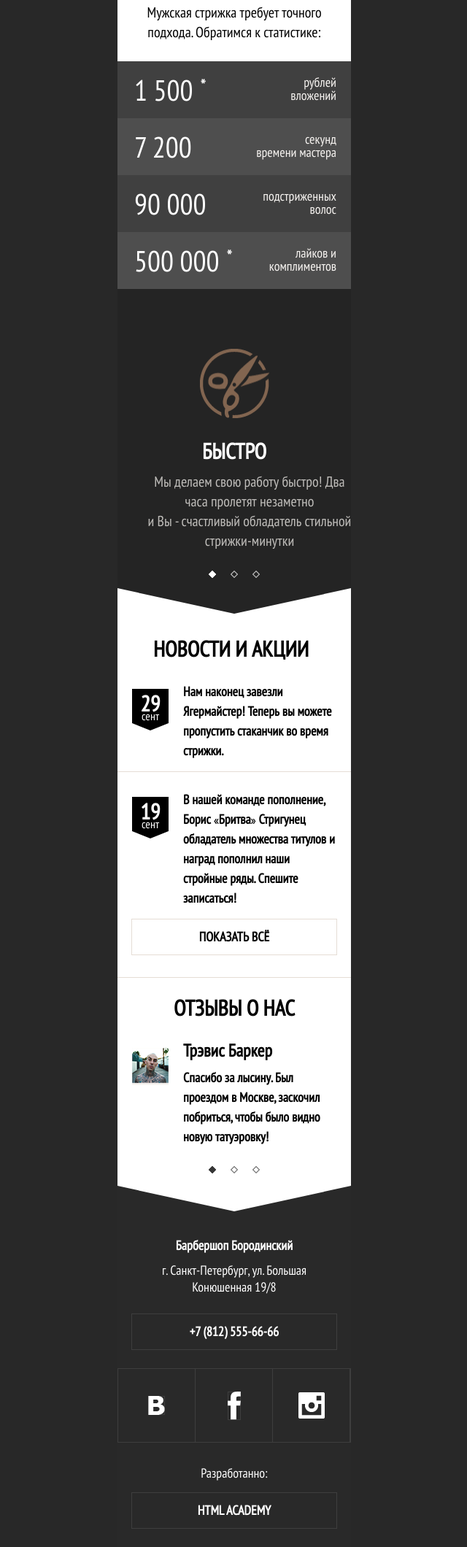
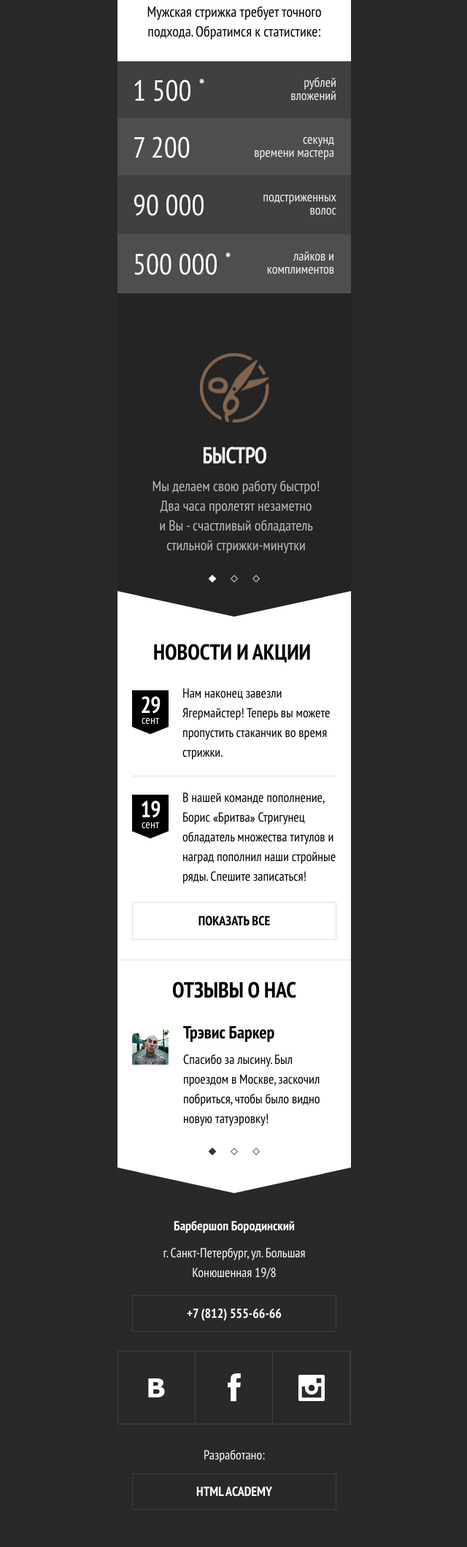
Before and after one commit to RomaNovo/barbershopTestProject, a website: page app/index.html in a window 1280 px wide. Shown: the part 234-2354 px from the top of the page at 73% size, without its empty margins (319-959 px from the left). After the commit the page ends 2328 px from the top, so only its background shows below. Drawn offline with Linux system fonts and the light colour scheme.

Commit message:
mobile-first

```diff
--- a/app/index.html
+++ b/app/index.html
@@ -28,6 +28,7 @@
 			</div>
 			<div class="header__statistics">
 				<div class="statistics">
+					<div class="statictics__inf">
 						<h1 class="statistics__title">
 							Cтрижка у нас это выгодно!
 						</h1>
@@ -35,36 +36,38 @@
 							Мужская стрижка требует точного подхода. Обратимся к статистике:
 						</p>
 					</div>
+
 					<div class="statistics__information">
 						<div class="information">
-						<div class="information__number information__number_iconed">
+							<div class="information__number 	information__number_iconed">
 								1 500
 							</div>
-						<div class="information__text">рублей<br> вложений</div>
+							<div class="information__text">рублей<br> 	вложений</div>
 						</div>
 						<div class="information">
 							<div class="information__number">
 								7 200
 							</div>
 							<div class="information__text">
-							секунд<br> времени мастера
+								<span class="information__span">секунд<br>	времени мастера</span>
 							</div>
 						</div>
-					<div class="information">
+						<div class="information information_mod">
 							<div class="information__number">
 								90 000
 							</div>
 							<div class="information__text">
-							подстриженных<br> волос
+								подстриженных волос
 							</div>
 						</div>
-					<div class="information">
+						<div class="information information_mod">
 							<div class="information__number
 							information__number_iconed">
 								500 000
 							</div>
 							<div class="information__text">
-							лайков и<br> комплиментов
+								<span class="information__span">лайков и 	комплиментов</span>
+							</div>
 						</div>
 					</div>
 				</div>
@@ -136,7 +139,7 @@
 					</h2>
 					<div class="news__button">
 						<div class="button">
-							<a href="" class="button__link">		Показать всё
+							<a href="" class="button__link">		Показать всe
 							</a>
 						</div>
 					</div>
@@ -242,13 +245,13 @@
 								<div class="icon">
 									<ul class="icon__list">
 										<li class="icon__item">
-											<img src="img/social_vk.png" alt="" class="icon__pic">
+											<img src="img/social-icon/vk.png" alt="" class="icon__pic">
 										</li>
 										<li class="icon__item">
-											<img src="img/social_f.png" alt="" class="icon__pic">
+											<img src="img/social-icon/fb.png" alt="" class="icon__pic">
 										</li>
 										<li class="icon__item">
-											<img src="img/social_t.png" alt="" class="icon__pic">
+											<img src="img/social-icon/inst.png" alt="" class="icon__pic">
 										</li>
 									</ul>
 								</div>
@@ -257,7 +260,7 @@
 						<div class="contact__author">
 							<div class="author">
 								<p class="author__text">
-									Разработанно:
+									Разработано:
 								</p>
 								<div class="author__name">
 									html academy
@@ -269,12 +272,6 @@
 			</div>
 		</div>
 	</footer>
-
-
-
-
-
-
 </div>
 </body>
 </html>
--- a/app/sass/style.scss
+++ b/app/sass/style.scss
@@ -15,55 +15,36 @@ $white: #fff;
 	src: url(../fonts/PTSansNarrow.woff);
 }
 
-.margin {
-	font-size: 30px;
-	font-family: 'PTSansNarrowBold';
-	line-height: auto;
-
-	span {
-	font-size: 30px;
-	color: #fff;
-	font-family: 'PTSansNarrowBold';
-	display: inline-block;
+* {
+	box-sizing: border-box;
 }
-
-	span:nth-child(2n+1) {
-		background-color: green;
-	}
-
-	span:nth-child(2n+2) {
-		background-color: orange;
-	}
-}
-
-
 
 body {
 	margin: 0;
 	padding: 0;
 	background-color: #282828;
 }
-/*
-* {
-	box-sizing: border-box;
-}
- */
+
+
+
 .container {
 	width: 320px;
 	margin: 0 auto;
 }
 
-.header__logo {
+.header {
+
+	&__logo {
 		padding: 30px 0px 25px 50px;
 
 		.logo {
-		background-image: url('../img/logo-mobile.png');
 			width: 226px;
 			height: 30px;
+			background-image: url('../img/logo-mobile.png');
 		}
 	}
 
-.header__nav {
+	&__nav {
 
 		.nav {
 			position: relative;
@@ -74,7 +55,7 @@ body {
 				position: absolute;
 				top: 0;
 				right: 0;
-			background: url(../img/nav__icon-mobile.png)  no-repeat 35px 20px  #6a4d38;
+				background: url(../img/nav__icon-mobile.png)  no-repeat 35px 	20px  #6a4d38;
 				background-position: center;
 			}
 
@@ -92,59 +73,63 @@ body {
 				color: #fff;
 				text-transform: uppercase;
 
-			&:nth-child(n+2){
+				&:nth-child(n+2) {
 					display: none;
 				}
 			}
 		}
 	}
 
-.header__statistics {
+	&__statistics {
 		background-color: $white;
 
 		.statistics {
-		padding: 28px 20px 26px;
+			padding: 27px 0 0;
 
 			&__title {
 				margin: 0 0 15px 0;
+				padding: 0 50px 0 48px;
 				font: 900 30px/30px 'PTSansNarrowBold';
 				text-transform: uppercase;
-			padding-left: 48px;
 				text-align: center;
-			padding-right: 50px;
-
 			}
 
 			&__text {
+				margin: 0 20px;
+				padding: 0 0 27px;
 				font: 20px/27px 'PTSansNarrow';
-			margin: 0;
-			padding: 0;
 				text-align: center;
-
 			}
 
 			&__information {
 
 				.information {
+					padding: 0 20px;
 					display: flex;
 					justify-content: space-between;
 					background-color: #404040;
-				padding: 0 20px;
 
-				&:nth-child(2n + 2) {
+					&_mod {
+						padding-top: 1px;
+						padding-bottom: 2px;
+					}
+
+					&__span {
+						padding-right: 3px;
+						display: block;
+					}
+
+					&:nth-child(even) {
 						background-color: #4e4e4e;
 					}
 
 					&__number {
-					padding-top: 13px;
-					padding-bottom: 13px;
-					padding-left: 3px;
+						position: relative;
+						padding: 13px 0px 13px 1px;
 						font:  40px 'PTSansNarrow';
 						color: #fff;
-					position: relative;
 
 						&_iconed:after {
-
 							content: url(../img/number_star.png);
 							position: absolute;
 							width: 7px;
@@ -156,9 +141,11 @@ body {
 
 					&__text {
 						margin-top: 20px;
+						width: 115px;
 						color: #f7f4f1;
 						font: 18px/18px 'PT Sans Narrow';
 						text-align: end;
+					}
 				}
 			}
 		}
@@ -170,8 +157,8 @@ body {
 }
 
 .slaider {
+	position: relative;
 	background-color: #242424;
-	position: relative;
 
 	&:after {
 		content: '';
@@ -184,12 +171,9 @@ body {
 		border-left: 160px solid transparent;
 	}
 
-
 	&__list {
 		margin: 0;
-		padding: 0;
-		padding-top: 82px;
-
+		padding: 82px 0 0 0;
 	}
 
 	&__item {
@@ -233,7 +217,7 @@ body {
 
 	&__control {
 		margin-top: 23px;
-		padding-bottom: 10px;
+		padding-bottom: 8px;
 
 		.control {
 			&__list {
@@ -241,7 +225,6 @@ body {
 				padding: 0;
 				display: flex;
 				justify-content: center;
-
 			}
 
 			&__item {
@@ -251,7 +234,6 @@ body {
 				&:nth-child(n + 2) {
 					padding-left: 20px;
 				}
-
 
 				&:before {
 					content: url(../img/control_transparentW.png);
@@ -268,20 +250,21 @@ body {
 }
 
 .section-info__news {
+		background-color: $white;
+		border-bottom: 1px solid #e5ddd5;
 
 	.news {
-		padding-top: 63px;
+		margin: 0 20px;
+		padding: 63px 0 27px 0;
 		display: flex;
 		flex-flow: column;
-		padding-bottom: 30px;
-		border-bottom: 1px solid #e5ddd5;
+		background-color: $white;
 
-		background-color: $white;
 
 		&__title {
 			margin: 0;
-			padding: 0 0 2px 49px;
-			font: bold 30px $font;
+			padding: 0 0 9px 29px;
+			font: 30px 'PTSansNarrowBold';
 			text-transform: uppercase;
 		}
 
@@ -289,19 +272,18 @@ body {
 			order: 10;
 
 			.button {
-				border: 1px solid #e5ddd5;
+				margin: 3px auto 0;
+				padding: 13px 0 13px;
 				max-width: 280px;
 				text-align: center;
-				margin: 0 auto;
-				padding: 12px 0 12px;
+				border: 1px solid #e5ddd5;
 
 				&__link {
+					display: block;
+					font: 18px/24px 'PTSansNarrowBold';
+					text-transform: uppercase;
 					text-decoration: none;
-					font: bold 18px/24px $font;
-					text-transform: uppercase;
 					color: black;
-					display: block;
-
 				}
 			}
 		}
@@ -312,8 +294,8 @@ body {
 		}
 
 		&__element {
+			padding-top: 15px;
 			list-style-type: none;
-			padding-top: 24px;
 
 			&:first-child {
 				border-bottom: 1px solid #e5ddd5;
@@ -324,23 +306,20 @@ body {
 			}
 
 			.element {
-				padding-left: 20px;
-				padding-right: 20px;
-
 				display: flex;
 
 				&:first-child {
-					padding-bottom: 15px;
+					padding-bottom: 19px;
 				}
 
 				&__date {
 					color: #fff;
 
 					.date {
-						min-width: 50px;
-						min-height: 50px;
+						margin-top: 10px;
+						width: 50px;
+						height: 50px;
 						text-align: center;
-						margin-top: 10px;
 
 						&:after {
 							content: '';
@@ -355,16 +334,17 @@ body {
 						}
 
 						&__month {
+							margin-top: -12px;
+							padding-top: 3px;
 							font: 16px $font;
 							background-color: black;
-							margin-top: -12px;
 						}
 					}
 				}
 
 				&__text {
-					font: bold 18px/27px $font;
-					padding-left: 20px;
+					font: 18px/27px 'PTSansNarrow';
+					padding-left: 19px;
 					}
 
 				&__span {
@@ -383,14 +363,9 @@ body {
 	}
 }
 
-.margin {
-	margin-bottom: 500px;
-}
-
 .feedback {
+	position: relative;
 	background-color: $white;
-	position: relative;
-
 
 	&:after {
 		content: '';
@@ -405,12 +380,10 @@ body {
 
 	&__title {
 		margin: 0;
-		padding: 0;
+		padding: 25px 0 0;
+		font: 30px/30px 'PTSansNarrowBold';
+		text-transform: uppercase;
 		text-align: center;
-		font: bold 30px/30px $font;
-
-		padding-top: 26px;
-		text-transform: uppercase;
 	}
 
 	&__person {
@@ -420,10 +393,8 @@ body {
 			display: flex;
 
 			&__ava {
-				padding-top: 10px;
-				padding-bottom: 50px;
-
 				margin-left: 20px;
+				padding: 10px 0 50px;
 			}
 
 			&__description {
@@ -431,18 +402,15 @@ body {
 			}
 
 			&__name {
-				font: bold 24px/27px $font;
 				margin: 0;
 				padding: 0;
-
+				font: 24px/27px 'PTSansNarrowBold';
 			}
 
 			&__comment {
 				margin: 0;
-				padding: 0;
-				font: bold 18px/27px $font;
-				padding-top: 10px;
-				padding-right: 35px;
+				padding: 10px 35px 0 0;
+				font: 18px/27px 'PTSansNarrow';
 			}
 		}
 	}
@@ -483,9 +451,8 @@ body {
 }
 
 .footer__contact {
+	padding: 35px 0 25px 0;
 	background-color: #292929;
-	padding-top: 35px;
-	padding-bottom: 25px;
 
 	.contact {
 		color: $white;
@@ -495,30 +462,25 @@ body {
 
 				&__title {
 					margin: 0;
-					padding: 0;
-					font: bold 18px $font;
+					padding: 33px 0 0 0;
+					font: 18px 'PTSansNarrowBold';
 					text-align: center;
-					padding-top: 35px;
 				}
 
 				&__address {
-					font: 18px $font;
+					margin: 0;
+					padding: 12px 30px 0;
+					font: 18px/27px 'PTSansNarrow';
 					text-align: center;
-					padding: 0;
-					margin: 0;
-					padding-top: 11px;
-					padding-left: 30px;
-					padding-right: 30px;
 				}
 
 				&__tel {
+					margin: 18px auto 0;
+					padding: 12px 0 12px;
+					max-width: 280px;
+					font: 18px/24px 'PTSansNarrowBold';
+					text-align: center;
 					border: 1px solid #3e3e3e;
-					max-width: 280px;
-					text-align: center;
-					margin: 0 auto;
-					padding: 12px 0 12px;
-					font: bold 18px/24px $font;
-					margin-top: 25px;
 				}
 			}
 		}
@@ -535,23 +497,23 @@ body {
 				&__icon {
 
 					.icon {
-						margin-top: 25px;
+						margin-top: 26px;
 
 						&__list {
-							display: flex;
 							margin: 0;
 							padding: 0;
+							display: flex;
 							justify-content: space-around;
 							align-items: center;
 							border: 1px solid #3e3e3e;
 						}
 
 						&__item {
+							height: 99px;
+							position: relative;
+							flex: 1 1 auto;
+							text-align: center;
 							list-style-type: none;
-							text-align: center;
-							flex: 1 1 auto;
-							height: 100px;
-							position: relative;
 							border-right: 1px solid #3e3e3e;
 						}
 
@@ -575,53 +537,21 @@ body {
 				&__text {
 					margin: 0;
 					padding: 0;
-					font: 18px/27px $font;
+					font: 18px/27px 'PTSansNarrow';
 					text-align: center;
-					padding-bottom: 13px;
+					padding-bottom: 12px;
 				}
 
 				&__name {
-					border: 1px solid #3e3e3e;
-					max-width: 280px;
-					text-align: center;
 					margin: 0 auto;
 					padding: 12px 0 12px;
-					font: bold 18px/24px $font;
+					max-width: 280px;
+					font: 18px/24px 'PTSansNarrowBold';
+					text-align: center;
 					text-transform: uppercase;
+					border: 1px solid #3e3e3e;
 				}
 			}
 		}
 	}
 }
-
-
-.test {
-	color: #fff;
-	border: medium solid white;
-
-	&__img {
-		padding: 10px;
-
-	}
-
-}
-
-.testiruem {
-	height: 400px;
-	background: #345;
-	position: relative;
-
-
-	&__item {
-		background: rgba(255, 255, 255, .3);
-		height: 200px;
-		width: 300px;
-		margin: 0 auto;
-		position: absolute;
-		top: 50%;
-		left: 50%;
-		transform: translate(-50%, -50%);
-		border: thick dashed black;
-		background-clip: padding-box;
-	}
-}
```
Also changed, not shown: app/css/style.css, app/img/social-icon/fb.png (added), app/img/social-icon/inst.png (added), app/img/social-icon/vk.png (added), app/img/social_f.png (deleted), app/img/social_t.png (deleted), app/img/social_vk.png (deleted). Lines whose indentation alone changed are shown as unchanged.
